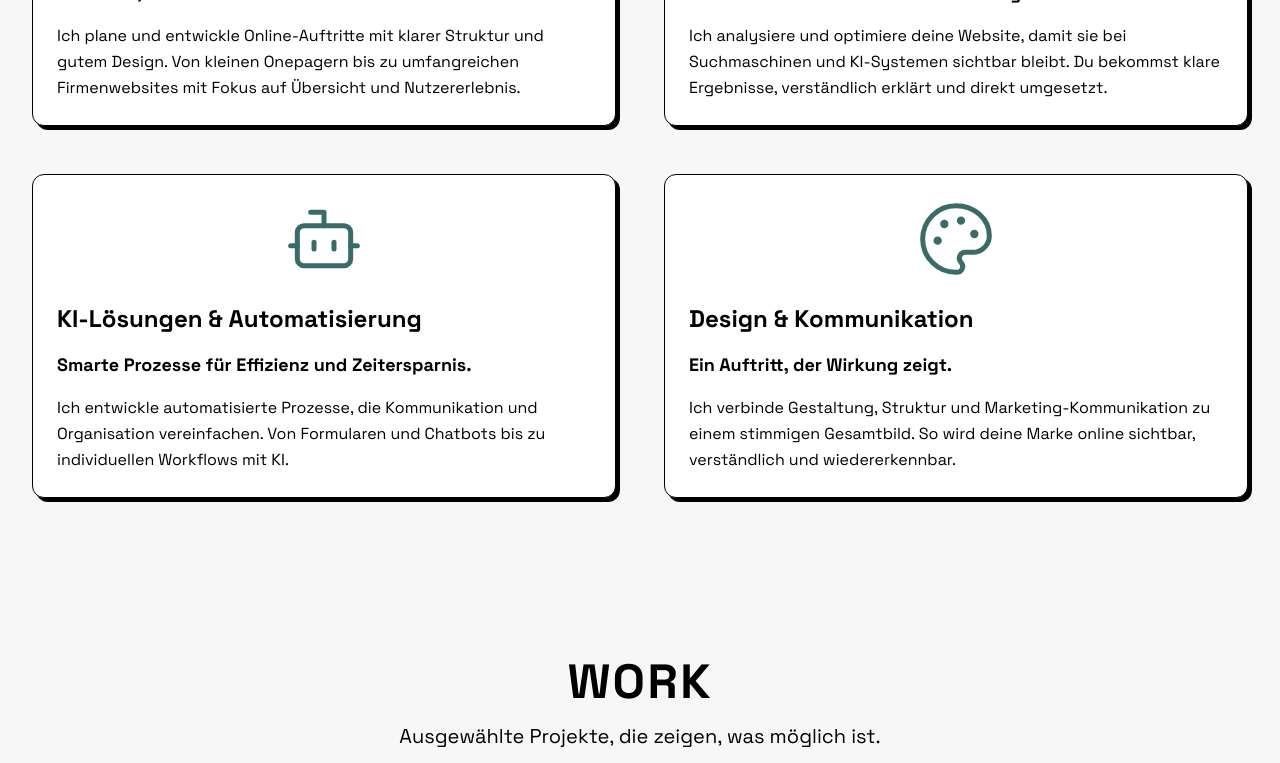
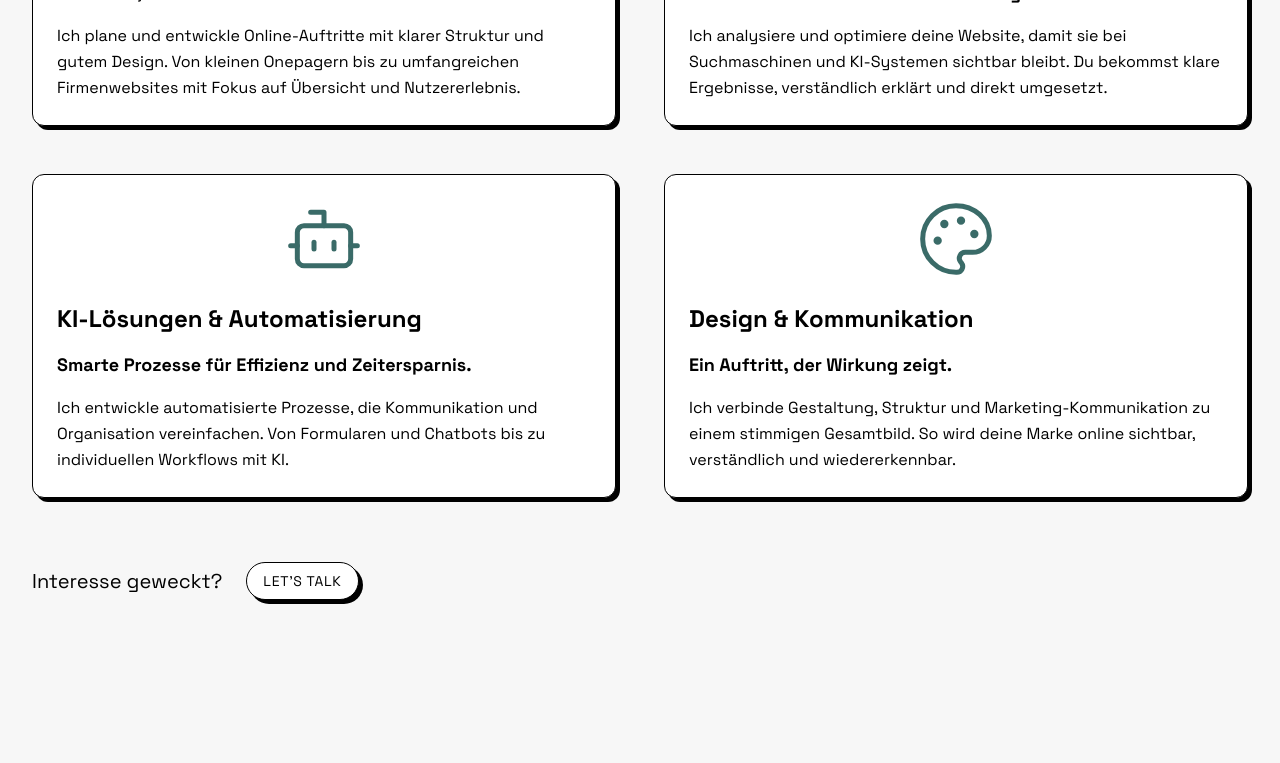
Before and after one commit to TheRealAniko/portfolio, a React (Vite) app: page / in a window 1280 px wide. Shown: the part 1234-1997 px from the top of the page. Built offline with nearby package versions, Linux system fonts and the light colour scheme.

Commit message:
Add CTA to Leistungen section.

```diff
--- a/src/App.tsx
+++ b/src/App.tsx
@@ -14,6 +14,10 @@ function App() {
     scrollTo('leistungen');
   };
 
+  const handleLeistungenCtaClick = () => {
+    scrollTo('lets-talk');
+  };
+
   return (
     <Layout>
       {/* Hero Section */}
@@ -28,7 +32,10 @@ function App() {
 
       {/* Leistungen Section */}
       <section id="leistungen">
-        <Leistungen leistungenItems={leistungenData} />
+        <Leistungen
+          leistungenItems={leistungenData}
+          onCtaClick={handleLeistungenCtaClick}
+        />
       </section>
 
       {/* Work Section */}
--- a/src/components/sections/Leistungen.tsx
+++ b/src/components/sections/Leistungen.tsx
@@ -1,5 +1,6 @@
 import React from 'react';
 import Card from '../ui/Card';
+import Button from '../ui/Button';
 
 interface LeistungenItem {
   id: number;
@@ -11,9 +12,10 @@ interface LeistungenItem {
 
 interface LeistungenProps {
   leistungenItems: LeistungenItem[];
+  onCtaClick?: () => void;
 }
 
-const Leistungen: React.FC<LeistungenProps> = ({ leistungenItems }) => {
+const Leistungen: React.FC<LeistungenProps> = ({ leistungenItems, onCtaClick }) => {
   return (
     <section className="py-20 ">
       <div className="max-w-7xl mx-auto px-4 sm:px-6 lg:px-8">
@@ -26,7 +28,7 @@ const Leistungen: React.FC<LeistungenProps> = ({ leistungenItems }) => {
           </p>
         </div>
 
-        <div className="grid grid-cols-1 md:grid-cols-2 gap-8 lg:gap-12">
+        <div className="grid grid-cols-1 md:grid-cols-2 gap-8 lg:gap-12 mb-16">
           {leistungenItems.map((item) => (
             <Card key={item.id} >
               <div className="">
@@ -48,7 +50,25 @@ const Leistungen: React.FC<LeistungenProps> = ({ leistungenItems }) => {
             </Card>
           ))}
         </div>
-      </div>
+                {/* CTA Section */}
+
+
+            <div className="flex flex-row items-center justify-left gap-4 sm:gap-6">
+              <h3 className="text-xl">
+                Interesse geweckt?
+              </h3>
+              <Button
+                variant="primary"
+                size="sm"
+                onClick={onCtaClick}
+              >
+                Let's Talk
+              </Button>
+            </div>
+
+        </div>
+
+
     </section>
   );
 };
```
